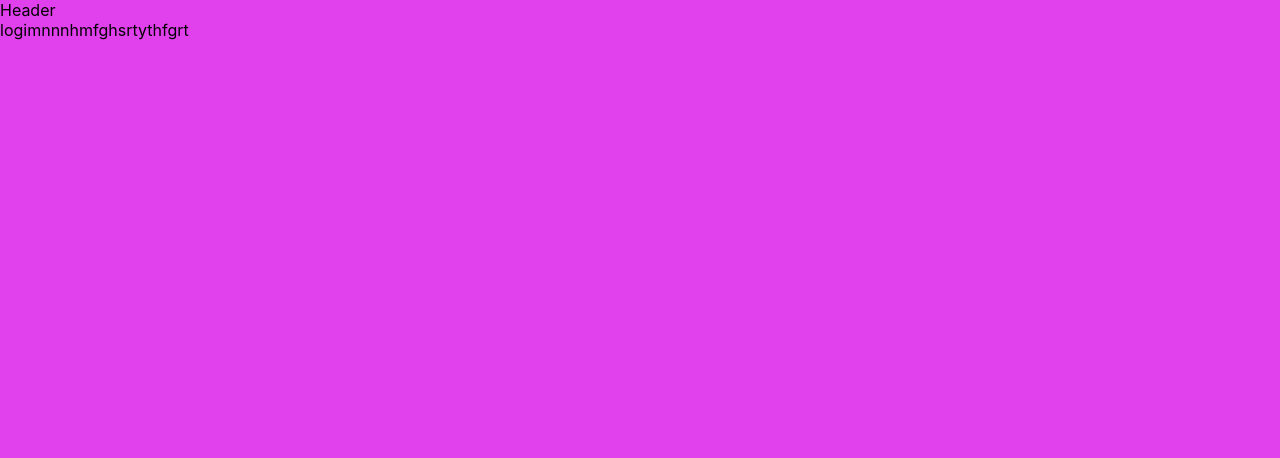
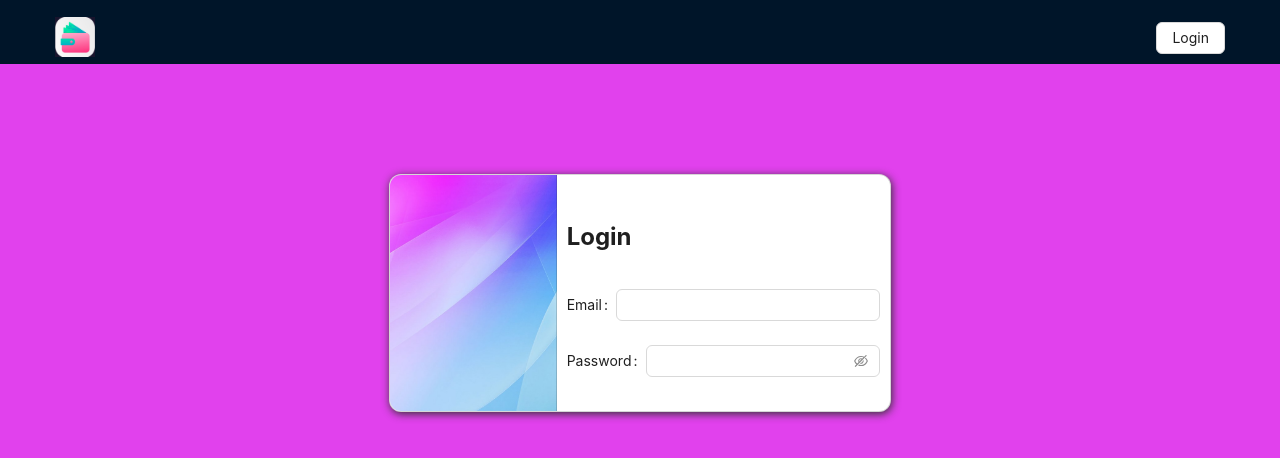
Before and after one commit to Mariam0422/moneyLover, a React (Create React App) app in the folder my-app/: page /login in a window 1280 px wide. Shown: the top 458 px of the page. Built offline with nearby package versions, Linux system fonts and the light colour scheme.

Commit message:
add login component

```diff
--- /dev/null
+++ b/my-app/src/components/global/header/index.css
@@ -0,0 +1,7 @@
+
+.mainHeader{
+    display: flex;
+    justify-content: space-between;
+    align-items: center;
+    padding: 5px;
+}
--- a/my-app/src/components/global/header/index.js
+++ b/my-app/src/components/global/header/index.js
@@ -1,12 +1,22 @@
 import { Outlet } from "react-router";
+import { Link } from "react-router-dom";
+import { Layout, Button } from "antd";
+import logo from "../../../img/logo.jpg";
+import "./index.css";
+const Header = () => {
+  return (
+    <Layout.Header>
+      <div className="mainHeader">
+        <img src={logo} alt="logo" style={{ width: "40px", height: "40px" }} />
 
-const Header = () => {
-    return (
-        <div>
-            Header
-            <Outlet/>
-        </div>
-     );
-}
+        <Link to="/login">
+          <Button>Login</Button>
+        </Link>
+
+      </div>
+      <Outlet />
+    </Layout.Header>
+  );
+};
 
 export default Header;
--- /dev/null
+++ b/my-app/src/pages/login/index.css
@@ -0,0 +1,3 @@
+.loginMain{
+
+}
--- a/my-app/src/pages/login/index.js
+++ b/my-app/src/pages/login/index.js
@@ -1,7 +1,27 @@
+import { signInWithEmailAndPassword } from "firebase/auth";
+import { auth } from "../../services/firebase";
+import { Form, Input } from "antd";
+import AuthWrapper from "../../components/shared/AuthWrapper";
+import loginImg from "../../img/loginImg.jpg"
+import './index.css';
 const Login = () => {
+    const [form] = Form.useForm();
+    const handleLogin = async() => {
+
+    }
   return (
-  <div>
-   logimnnnhmfghsrtythfgrt
+  <div className="loginMain">
+    <AuthWrapper coverImg={loginImg} maxWidth="500px">
+   <h2>Login</h2>
+   <Form form={form} onFinish={handleLogin}>
+    <Form.Item name="email" label="Email">
+        <Input/>
+    </Form.Item>
+    <Form.Item name="password" label="Password">
+        <Input.Password/>
+    </Form.Item>
+   </Form>
+   </AuthWrapper>
     </div>
     );
 };
```
Also changed, not shown: my-app/src/img/loginImg.jpg (added), my-app/src/img/logo.jpg (added).
